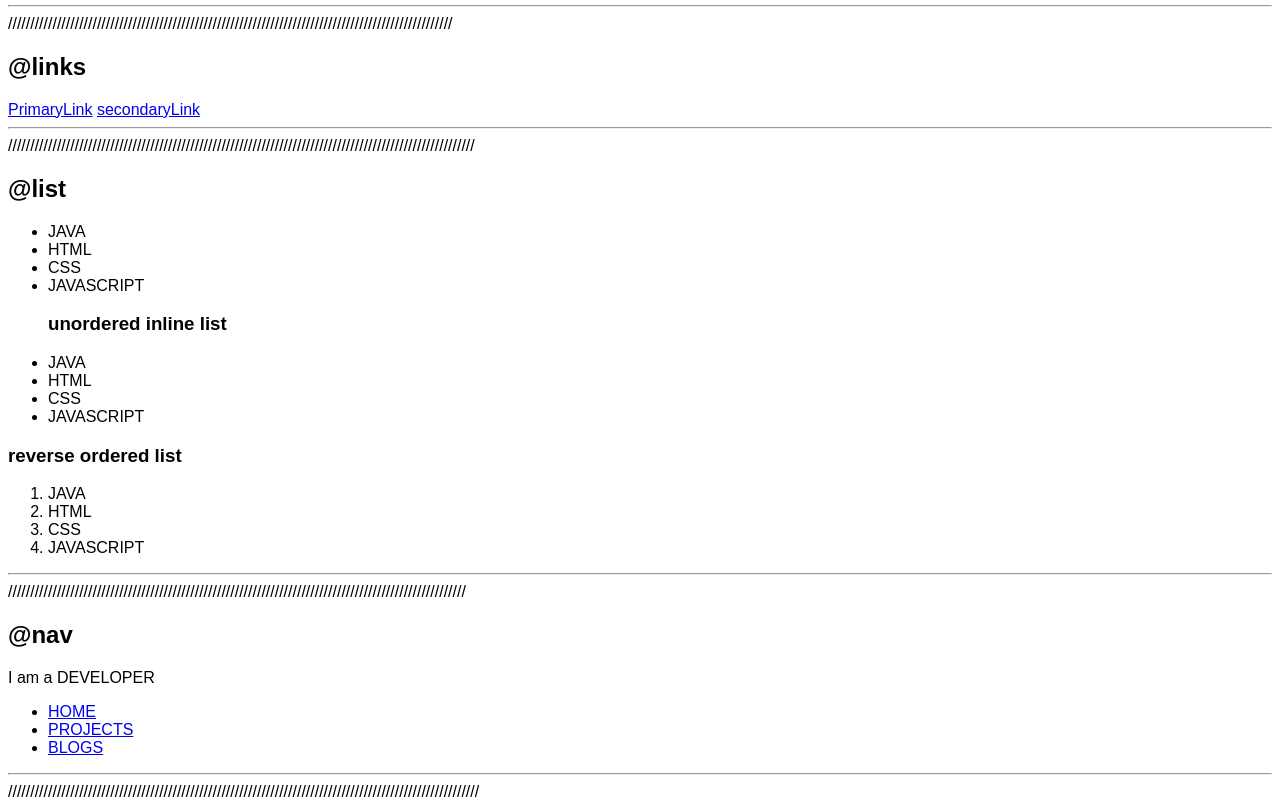
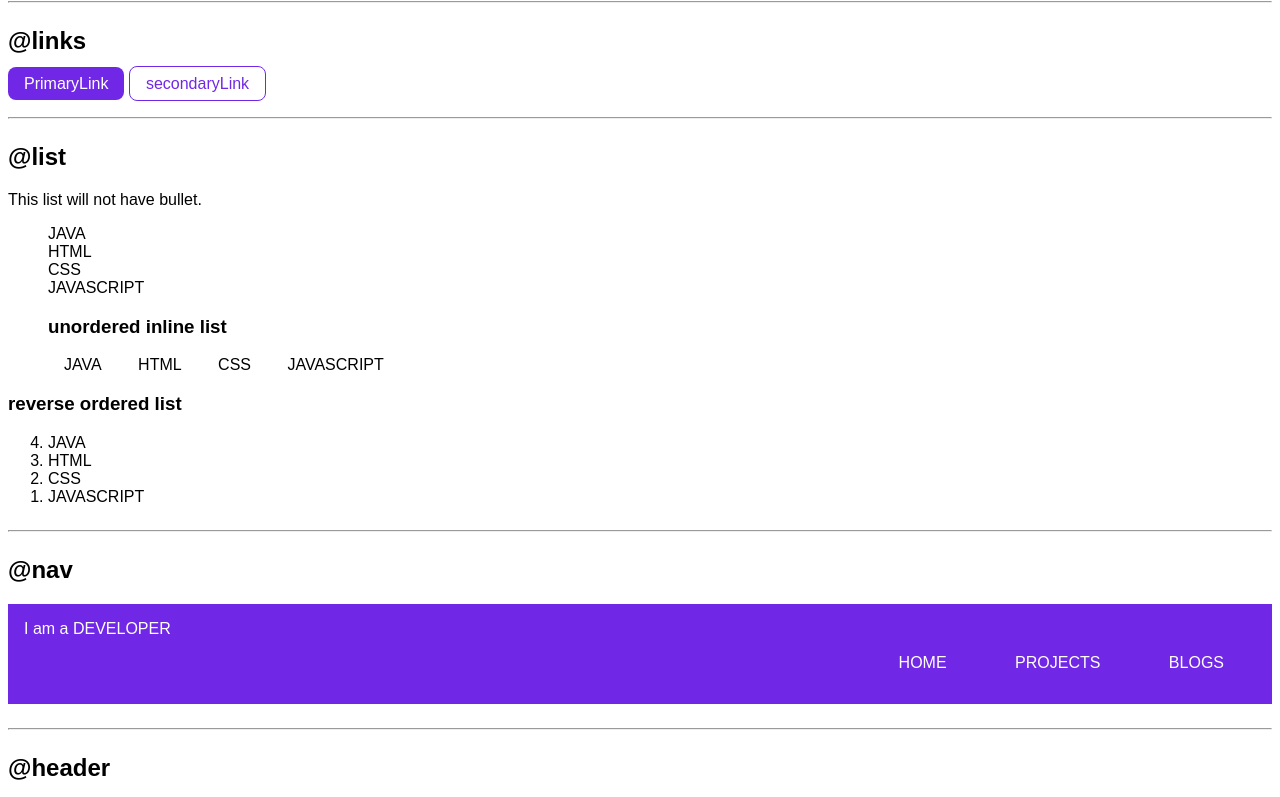
Before and after one commit to pantherblack34/ComponentLibrary, a plain HTML site: page index.html in a window 1280 px wide. Shown: the part 904-1701 px from the top of the page. Drawn offline with Linux system fonts and the light colour scheme.

Commit message:
docs NAV updated

```diff
--- a/index.html
+++ b/index.html
@@ -14,14 +14,14 @@
     <p>To choose which colour to use in the website use <h2><u>tailwind</u></h2></p>
     <p>USE <u><b>SVG</b></u> for website and <u><b>PNG</b></u> for blogs</p>
     <hr>
-///////////////////////////////////////////////////////////////////////////////////////////////////
+
     <h2>@typography</h2>
     <h1>AMAL OUSEPH H1</h1>
     <h2>AMAL OUSEPH H2</h2>
     <p>Normal text</p>
     <small>This is relatively small text.</small>
     <hr>
-///////////////////////////////////////////////////////////////////////////////////////////////////
+
     <h2>@containers</h2>
     <div class="container">
     <h3>Fluid Container</h3>
@@ -33,53 +33,59 @@
     This is a centered container
     </div>
     <hr>
-////////////////////////////////////////////////////////////////////////////////////////////////////
+
     <h2>@links</h2>
-    <a href="/">PrimaryLink</a>
-    <a href="/">secondaryLink</a>
+    <a class="link-primary" href="/">PrimaryLink</a>
+    <a class="link-secondary" href="/">secondaryLink</a>
     <hr>
-/////////////////////////////////////////////////////////////////////////////////////////////////////////
+
     <h2>@list</h2>
-    <ul>
+    <p>This list will not have bullet.</p>
+    <ul class="no-bullet">
         <li>JAVA</li>
         <li>HTML</li>
         <li>CSS</li>
         <li>JAVASCRIPT</li>
     </ul>
-    <ul>
+    <ul class="no-bullet">
         <h3>unordered inline list</h3>
-        <li>JAVA</li>
-        <li>HTML</li>
-        <li>CSS</li>
-        <li>JAVASCRIPT</li>
+        <li class="list-inline">JAVA</li>
+        <li class="list-inline">HTML</li>
+        <li class="list-inline">CSS</li>
+        <li class="list-inline">JAVASCRIPT</li>
     </ul>
     <h3>reverse ordered list</h3>
-    <ol>
+    <ol reversed>
         <li>JAVA</li>
         <li>HTML</li>
         <li>CSS</li>
         <li>JAVASCRIPT</li>
     </ol>
     <hr>
-///////////////////////////////////////////////////////////////////////////////////////////////////////
+
     <h2>@nav</h2>
-    <div>
-        I am a DEVELOPER
-        <ul>
-            <li><a href="#">HOME</a></li>
-            <li><a href="#">PROJECTS</a></li>
-            <li><a href="#">BLOGS</a></li>
-        </ul>
+
+    <div class="navigation">
+        <div class="navig">
+            I am a DEVELOPER
+            <ul class="navig-no-bullet">
+                <li class="list-inline"><a class="links" href="#">HOME</a></li>
+                <li class="list-inline"><a class="links" href="#">PROJECTS</a></li>
+                <li class="list-inline"><a class="links" href="#">BLOGS</a></li>
+            </ul>
+        </div>
+
     </div>
+
     <hr>
-//////////////////////////////////////////////////////////////////////////////////////////////////////////
+
     <h2>@header</h2>
     <header>
         <img src="images\shark.jpg" style="width:300px; height:auto;" alt="SHARK.jpg">
         <h1>heading inside a header</h1>
     </header>
     <hr>
-//////////////////////////////////////////////////////////////////////////////////////////////////////////
+
     <h2>@section</h2>
 
     <section>
@@ -92,7 +98,7 @@
         <p>This will have Off-White background.</p>
     </section>
     <hr>
-/////////////////////////////////////////////////////////////////////////////////////////////////////////
+
     <h2>@footer</h2>
     <footer>
         <div>
--- a/style.css
+++ b/style.css
@@ -18,17 +18,61 @@ body{
 }
 
 /*links*/
-.link {
+.link-primary {
     text-decoration: none;
+    background-color: var(--primary-color);
+    border-radius: 0.5rem;
+    color: white;
     padding: 0.5rem 1rem;
 }
-.link-primary {
-    background-color: var(--primary-color);
-    border-radius: 00.5rem;
-    color: white;
-}
+
 .link-secondary {
+    text-decoration: none;
     color: var(--primary-color);
     border-radius: 0.5rem;
     border: 1px solid var(--primary-color);
+    padding: 0.5rem 1rem;
 }
+
+hr{
+    margin: 1.5rem 0rem;
+}
+
+/*list*/
+.no-bullet{
+    list-style: none;
+}
+
+.list-inline{
+    display: inline;
+    padding: 0rem 1rem;
+}
+/*nav*/
+
+.navig{
+    background-color: var(--primary-color);
+    color: white;
+    padding: 1rem 1rem;
+    border-radius: ;
+}
+
+.navig-para{
+    font-weight: bold;
+    font-size: larger;
+}
+
+.navig-no-bullet{
+    text-align: right;
+}
+
+.navig .link-active{
+    font-weight: bold;
+}
+
+
+.navig .links{
+    text-decoration: none;
+    color:white;
+    padding: 0.5rem 1rem;
+
+}
```
